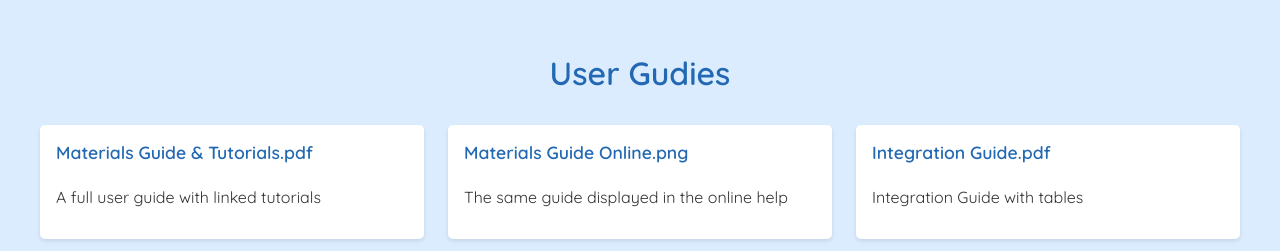
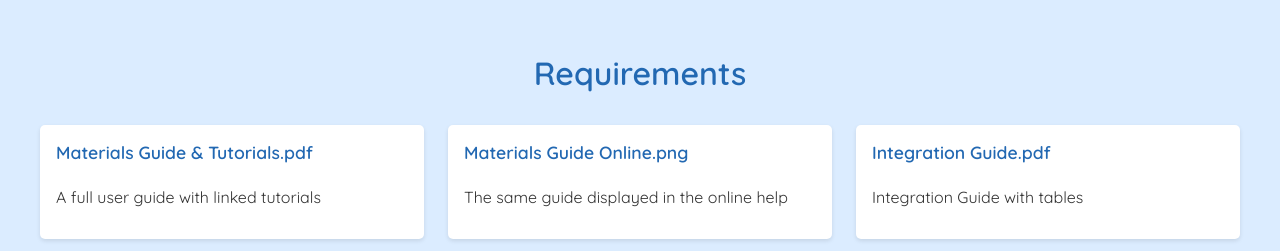
Before and after one commit to Daisy-Docs/Portfolio, a Jekyll site: the page Requirements.html, which Jekyll copies as it is, in a window 1280 px wide. Shown: the top 251 px of the page. Built offline with Jekyll 4.4.1, drawn with Linux system fonts in a browser that asks for light colours.

Commit message:
Update Requirements.html

```diff
--- a/Requirements.html
+++ b/Requirements.html
@@ -3,7 +3,7 @@
 <head>
   <meta charset="UTF-8" />
   <meta name="viewport" content="width=device-width, initial-scale=1" />
-  <title>User Gudies</title>
+  <title>Requirements</title>
 
   <!-- Import Quicksand from Google Fonts -->
   <link href="https://fonts.googleapis.com/css2?family=Quicksand:wght@400;600&display=swap" rel="stylesheet">
@@ -75,7 +75,7 @@
   </style>
 </head>
 <body>
-  <h1>User Gudies</h1>
+  <h1>Requirements</h1>
 
   <div class="grid-container">
     <div class="sample">
```
